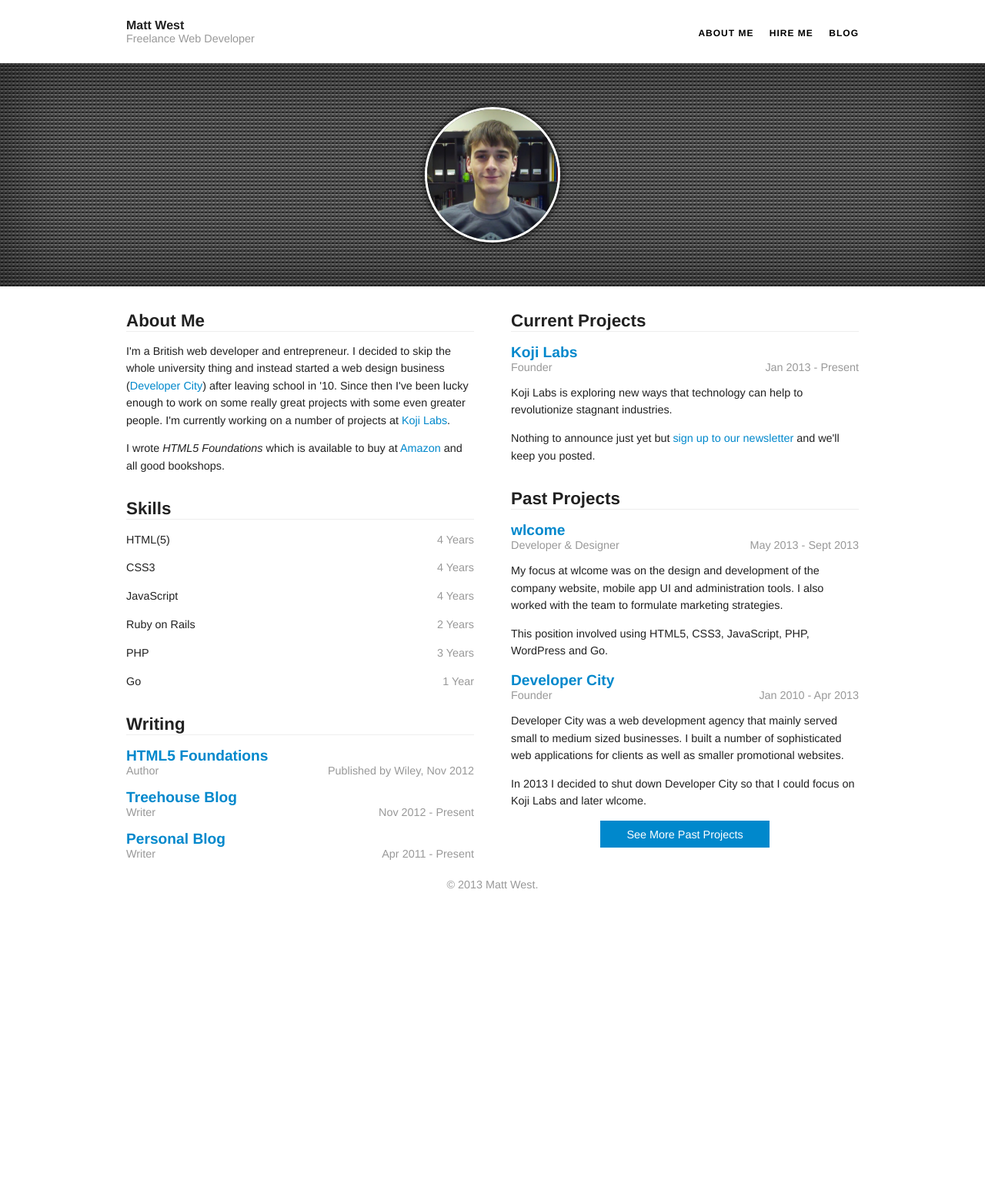
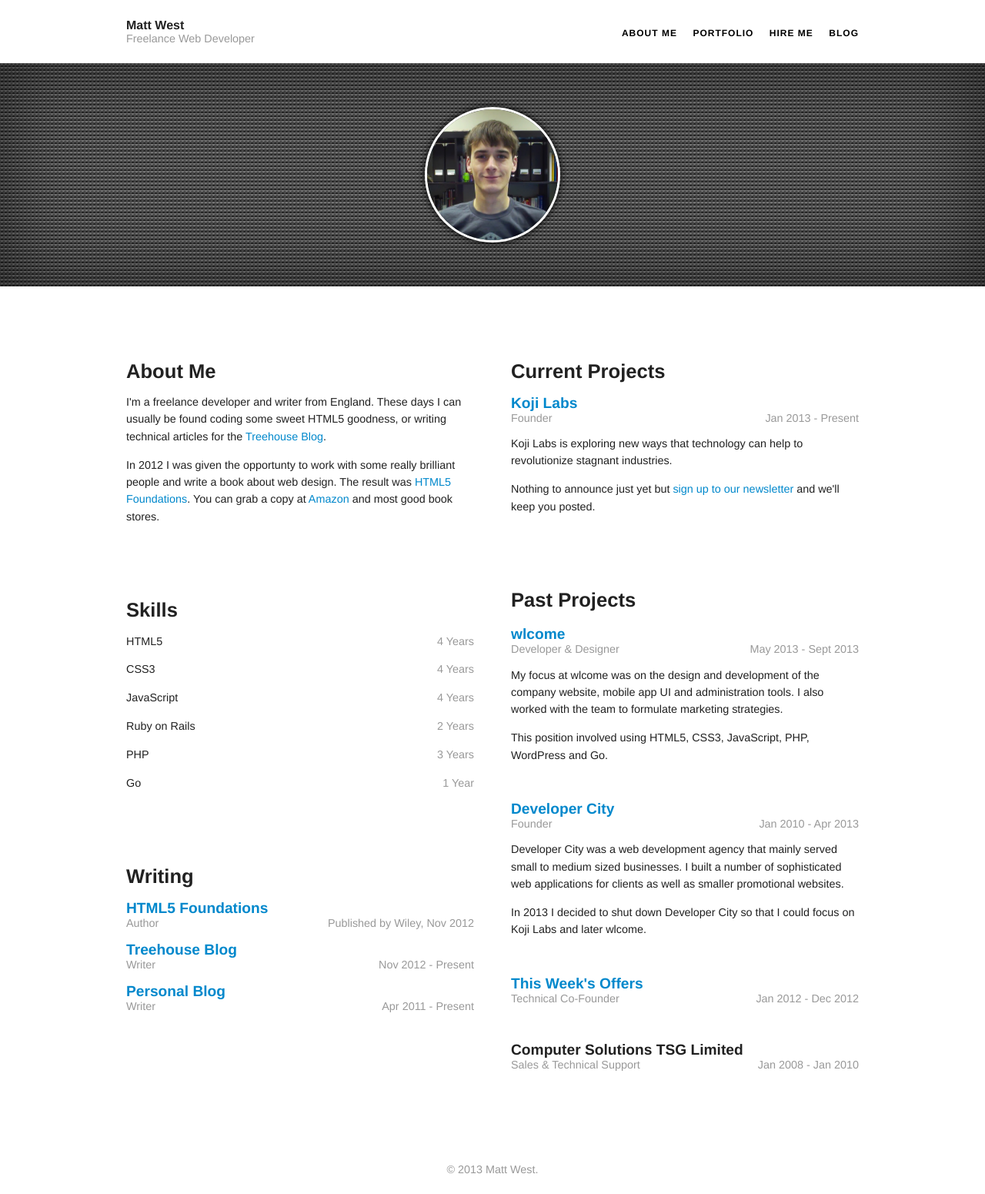
Before and after one commit to matt-west/matt-west.com, a PHP site: page / in a window 1280 px wide. Shown: the whole page at 77% size. Before the commit the page ends 1154 px from the top, so only its background shows below. Run offline with PHP 8.4, Linux system fonts and the light colour scheme; some libraries are stand-ins or nearby versions.

Commit message:
Adding portfolio and text updates.

```diff
--- a/assets/js/app.js
+++ b/assets/js/app.js
@@ -12,9 +12,9 @@ var MWPortfolio = (function($) {
   // Constructor
   var MWPortfolio = function () {
     // Hide Past Experience.
-    $('#past-experience').hide();
+//    $('#past-experience').hide();
 
-    MWPortfolio.attachObservers();
+//    MWPortfolio.attachObservers();
   };
 
   // Event Listeners
--- a/assets/sass/global.sass
+++ b/assets/sass/global.sass
@@ -40,13 +40,13 @@ h1, h2, h3, h4, h5, h6
 
 h1
   text-align: center
-  margin: 2rem auto 0 auto !important
-  font-size: 2.4rem
+  margin: 1.5em auto !important
+  font-size: 2.6rem
 
 h2
   margin: 3rem 0 0
-  font-size: 1.4rem
-  border-bottom: 1px solid $border_color
+  font-size: 1.6rem
+  //border-bottom: 1px solid $border_color
 
 h3
   margin: 1rem 0 0
@@ -135,6 +135,9 @@ form
       outline: none
       border-color: #999
 
+  textarea
+    height: 180px
+
   .required
     color: #CC0000
 
@@ -158,6 +161,18 @@ form
   width: 50%
   float: left
   padding: 0 1.5rem
+
+  img
+    max-width: 100%
+
+section
+  margin: 6em 0
+
+  &.no-margin
+    margin-bottom: 0
+
+  &.no-top-margin
+    margin-top: 0
 
 
 // Header
@@ -239,6 +254,19 @@ nav
 
 // Home: Content
 
+#about,
+#portfolio,
+#hire-me
+  margin-top: 0
+
+#past-projects
+
+  h3
+    margin-top: 2.5em
+
+    &.no-top-margin
+      margin-top: 1em
+
 .exp-title, .exp-duration
   color: #999
   font-size: 0.9rem
@@ -270,6 +298,15 @@ nav
 #show-experience
   display: block
   width: 220px
+
+
+// Portfolio
+
+.portfolio-item
+  margin-bottom: 6em
+
+  img
+    margin-top: 2em
 
 
 // Footer
--- a/index.php
+++ b/index.php
@@ -15,17 +15,19 @@
   	<div class="container no-padding clearfix">
 
   		<div class="col">
+  			<section>
           <h2>About Me</h2>
           <p>
-  				I'm a British web developer and entrepreneur. I decided to skip the whole university thing and instead started a web design business (<a href="http://developercity.co.uk" title="Deveoper City">Developer City</a>) after leaving school in '10. Since then I've been lucky enough to work on some really great projects with some even greater people. I'm currently working on a number of projects at <a href="http://kojilabs.com" title="Koji Labs">Koji Labs</a>.
+            I'm a freelance developer and writer from England. These days I can usually be found coding some sweet HTML5 goodness, or writing technical articles for the <a href="http://blog.teamtreehouse.com/author/mattwest">Treehouse Blog</a>.
+          <p>
+            In 2012 I was given the opportunty to work with some really brilliant people and write a book about web design. The result was <a href="http://html5foundations.com" target="_blank">HTML5 Foundations</a>. You can grab a copy at <a href="http://www.amazon.co.uk/gp/product/1118356551/ref=as_li_ss_tl?ie=UTF8&amp;camp=1634&amp;creative=19450&amp;creativeASIN=1118356551&amp;linkCode=as2&amp;tag=codingskyscr-21" title="HTML5 Foundations by Matt West" target="_blank">Amazon</a> and most good book stores.
           </p>
-  			<p>
-  				I wrote <em>HTML5 Foundations</em> which is available to buy at <a href="http://www.amazon.co.uk/gp/product/1118356551/ref=as_li_ss_tl?ie=UTF8&amp;camp=1634&amp;creative=19450&amp;creativeASIN=1118356551&amp;linkCode=as2&amp;tag=codingskyscr-21" title="HTML5 Foundations by Matt West" target="_blank">Amazon</a> and all good bookshops.
-  			</p>
+        </section>
 
+	  	  <section>
           <h2>Skills</h2>
           <p class="skill clearfix">
-					<span class="skill-title">HTML(5)</span>
+            <span class="skill-title">HTML5</span>
             <span class="skill-duration">4 Years</span>
           </p>
 
@@ -53,7 +55,9 @@
             <span class="skill-title">Go</span>
             <span class="skill-duration">1 Year</span>
           </p>
+        </section>
 
+	  	  <section class="no-margin">
           <h2>Writing</h2>
 
           <h3><a href="http://html5foundations.com" target="_blank">HTML5 Foundations</a></h3>
@@ -73,10 +77,12 @@
             <span class="exp-title">Writer</span>
             <span class="exp-duration">Apr 2011 - Present</span>
           </div>
+        </section>
 
   		</div>
 
   		<div class="col">
+  			<section>
           <h2>Current Projects</h2>
 
           <h3><a href="http://kojilabs.com" target="_blank">Koji Labs</a></h3>
@@ -90,10 +96,12 @@
           <p>
             Nothing to announce just yet but <a href="http://kojilabs.com" target="_blank">sign up to our newsletter</a> and we'll keep you posted.
           </p>
+        </section>
 
+        <section id="past-projects" class="no-margin">
           <h2>Past Projects</h2>
 
-				<h3><a href="http://wlco.me" target="_blank">wlcome</a></h3>
+          <h3 class="no-top-margin"><a href="http://wlco.me" target="_blank">wlcome</a></h3>
           <div class="clearfix">
             <span class="exp-title">Developer &amp; Designer</span>
             <span class="exp-duration">May 2013 - Sept 2013</span>
@@ -117,38 +125,18 @@
             In 2013 I decided to shut down Developer City so that I could focus on Koji Labs and later wlcome.
           </p>
 
-				<a href="" id="show-experience" class="btn btn-center btn-blue">See More Past Projects</a>
-
-				<div id="past-experience">
-
           <h3><a href="http://thisweeksoffers.com" target="_blank">This Week's Offers</a></h3>
           <div class="clearfix">
             <span class="exp-title">Technical Co-Founder</span>
             <span class="exp-duration">Jan 2012 - Dec 2012</span>
           </div>
-					<p>
-						I helped to build a deals platform for small businesses. My main responsibilities were working on the development of the website and shaping the overall vision for the product.
-					</p>
-					<p>
-						The core technologies I used whilst at This Weeks Offers were: Ruby on Rails, HTML5, CSS3 and JavaScript.
-					</p>
-					<p>
-						I left This Weeks Offers so that I would have more time to work on Koji Labs which was just getting started.
-					</p>
 
           <h3>Computer Solutions TSG Limited</h3>
           <div class="clearfix">
             <span class="exp-title">Sales &amp; Technical Support</span>
             <span class="exp-duration">Jan 2008 - Jan 2010</span>
           </div>
-					<p>
-						I worked at Computer Solutions as a part-time technician and sales assistant. My main responsibilities were focussed around retails sales and fixing problems with consumer and business PCs.
-					</p>
-					<p>
-						I left Computer Solutions in early 2010 to focus on Developer City.
-					</p>
-
-	  		</div>
+        </section>
 	  	</div>
   	</div>
 
--- a/templates/_nav.php
+++ b/templates/_nav.php
@@ -2,6 +2,7 @@
 	<ul class="clearfix">
 		<li><a href="/">About Me</a></li>
 		<!--<li><a href="/portfolio">Portfolio</a></li>-->
+		<li><a href="/portfolio">Portfolio</a></li>
 		<li><a href="/hire-me">Hire Me</a></li>
 		<li><a href="http://blog.mattwest.io" target="_blank">Blog</a></li>
 	</ul>
```
Also changed, not shown: hire-me.php (+9 -1 lines), portfolio.php (+82 -3 lines), assets/css/global.css, assets/img/portfolio/html5foundations.png (added), assets/img/portfolio/init-photography.png (added), assets/img/portfolio/locarn.png (added), assets/img/portfolio/lovehatefilms.png (added), assets/img/portfolio/wlcome.png (added), assets/js/build/global.min.js. Lines whose indentation alone changed are shown as unchanged.
